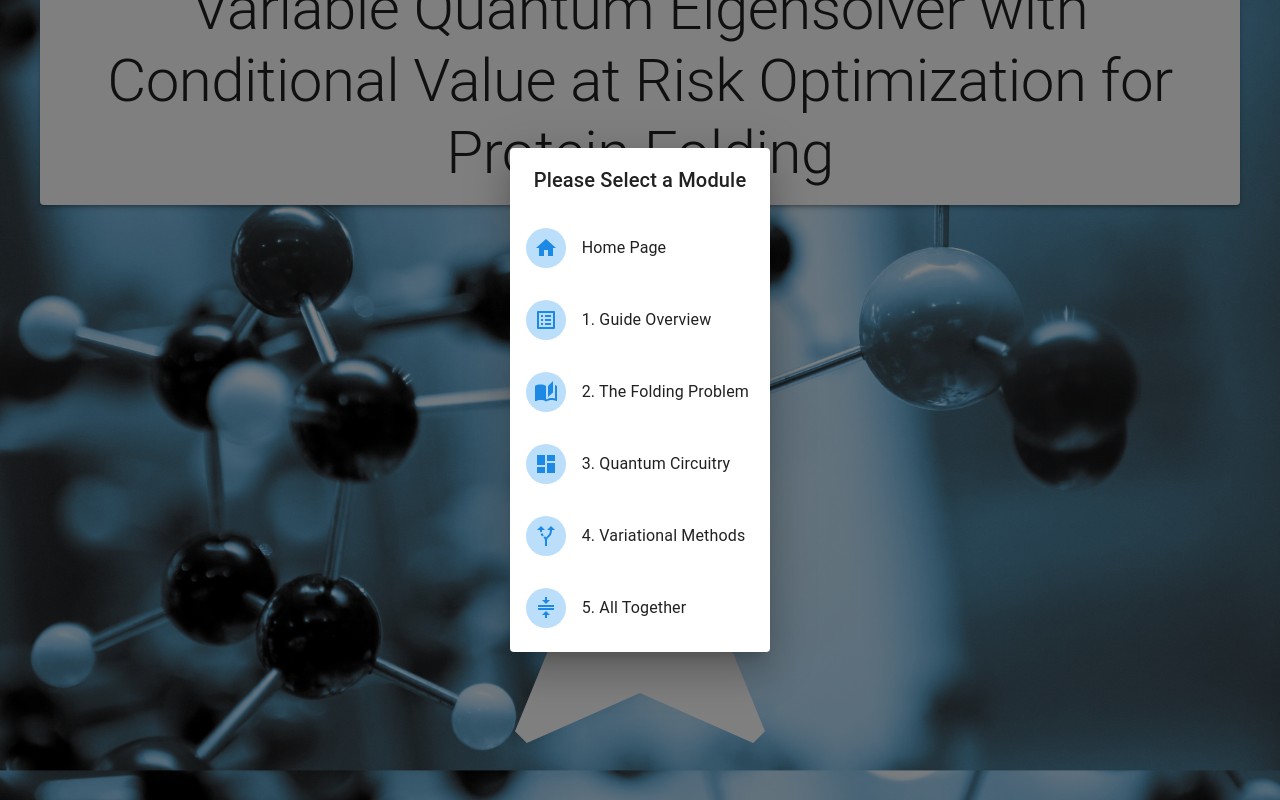
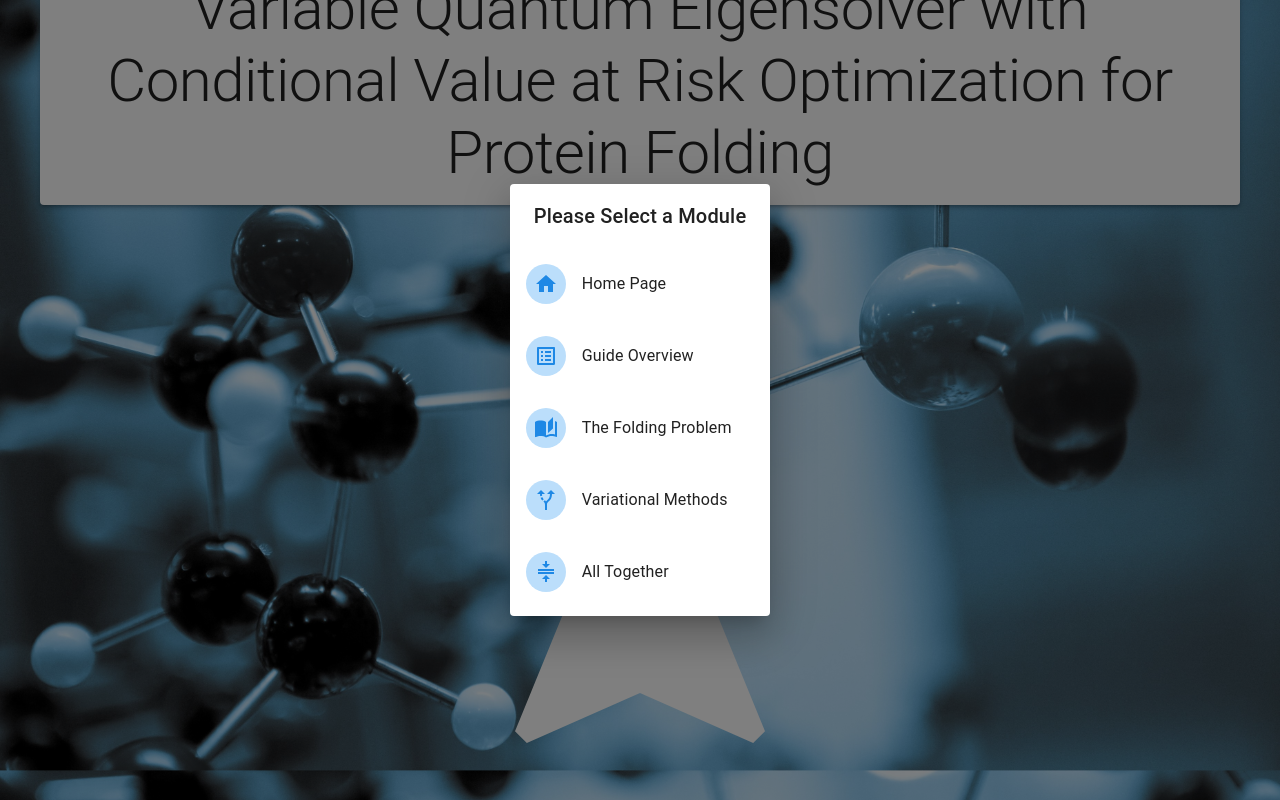
Before and after one commit to Jgonz156/Interactive-Guide-To-VQE-For-Protein-Folding, a React (Create React App) app in the folder web_module/: page / in a window 1280 px wide. Both pictures are taken after a click on the button 640 px from the left and 675 px from the top of the page. Shown: the part 83-883 px from the top of the page. Built offline with nearby package versions, Linux system fonts and the light colour scheme.

Commit message:
Cleaning up nav and some empty modules

```diff
--- a/web_module/src/components/NavigationButton.tsx
+++ b/web_module/src/components/NavigationButton.tsx
@@ -26,23 +26,23 @@ import CompressIcon from "@mui/icons-material/Compress"
 
 const modules = [
   { title: "Home Page", slug: "/", icon: <HomeIcon /> },
-  { title: "1. Guide Overview", slug: "/overview", icon: <ListAltIcon /> },
+  { title: "Guide Overview", slug: "/overview", icon: <ListAltIcon /> },
   {
-    title: "2. The Folding Problem",
+    title: "The Folding Problem",
     slug: "/folding-problem",
     icon: <AutoStoriesIcon />,
   },
+  //{
+  //  title: "Quantum Circuitry",
+  //  slug: "/quantum-circuitry",
+  //  icon: <DashboardIcon />,
+  //},
   {
-    title: "3. Quantum Circuitry",
-    slug: "/quantum-circuitry",
-    icon: <DashboardIcon />,
-  },
-  {
-    title: "4. Variational Methods",
+    title: "Variational Methods",
     slug: "/variational-methods",
     icon: <AltRouteIcon />,
   },
-  { title: "5. All Together", slug: "/all-together", icon: <CompressIcon /> },
+  { title: "All Together", slug: "/all-together", icon: <CompressIcon /> },
 ]
 
 export interface SimpleDialogProps {
```
